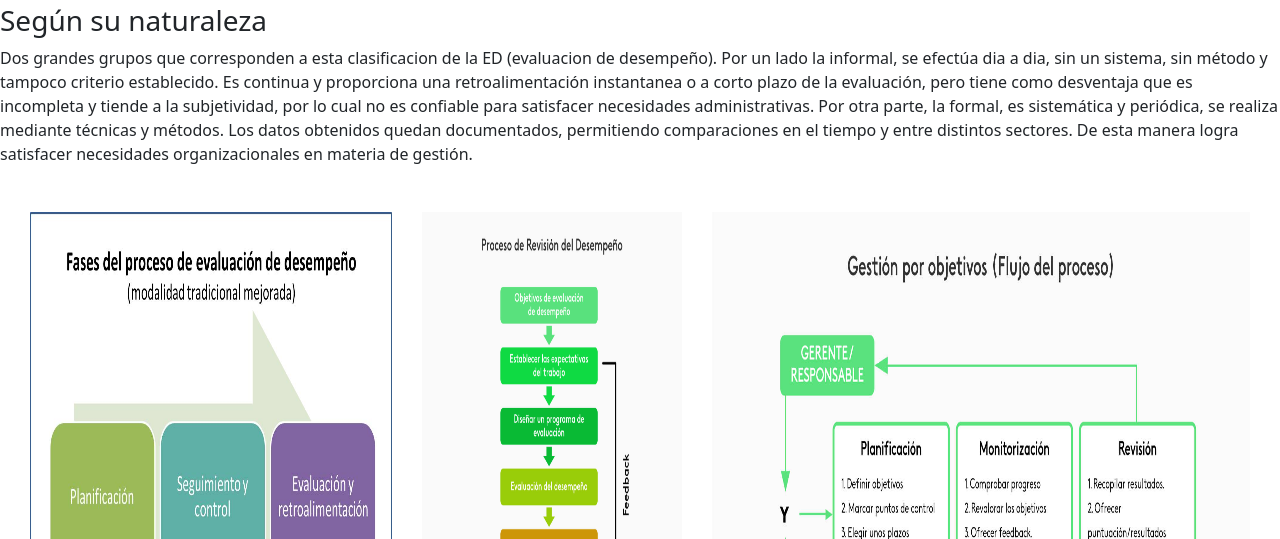
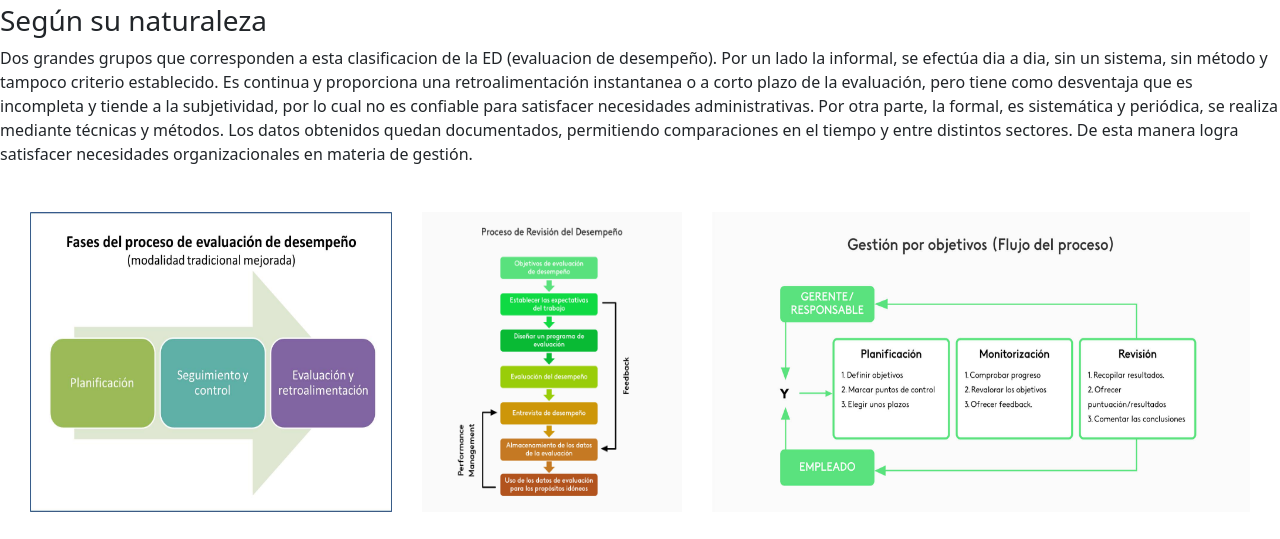
Before and after one commit to dgm026/Leadership, a plain HTML site: page pages/ED.html in a window 1280 px wide. Shown: the part 242-781 px from the top of the page. Drawn offline with nearby package versions, Linux system fonts and the light colour scheme.

Commit message:
imagenes

```diff
--- a/css/style.css
+++ b/css/style.css
@@ -34,7 +34,7 @@ font-style: oblique;
 }
 .tarjeta_imagen {
     max-width: 100%;
-    height: 500px;
+    height: 300px;
 }
 
 .pasos-cap {
```
Also changed, not shown: pages/CAP.html (+1 -2 lines).
